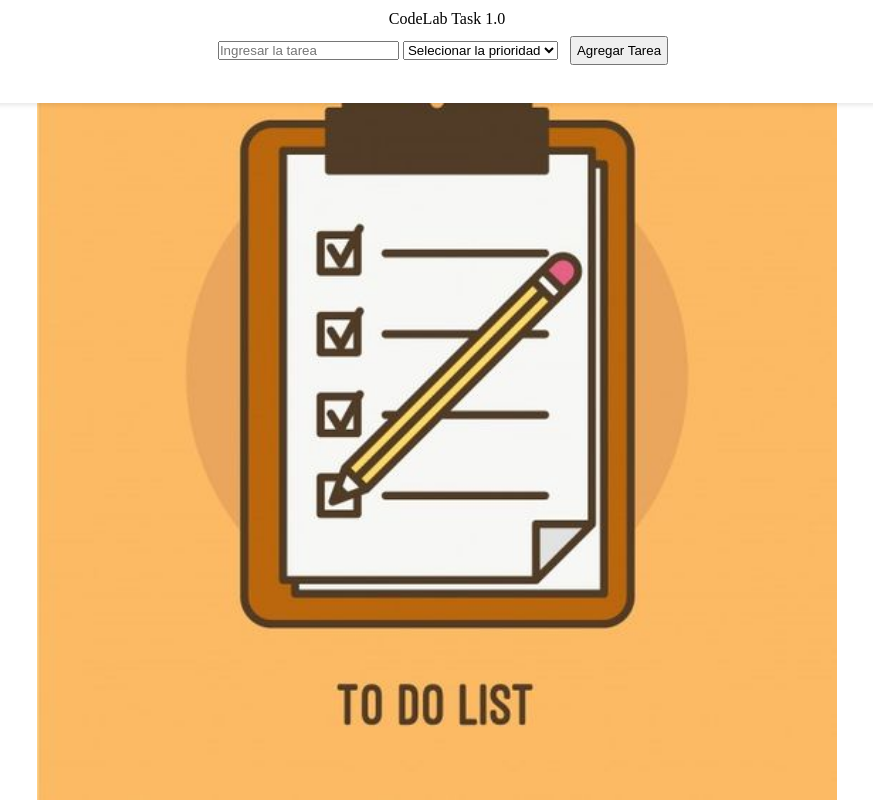
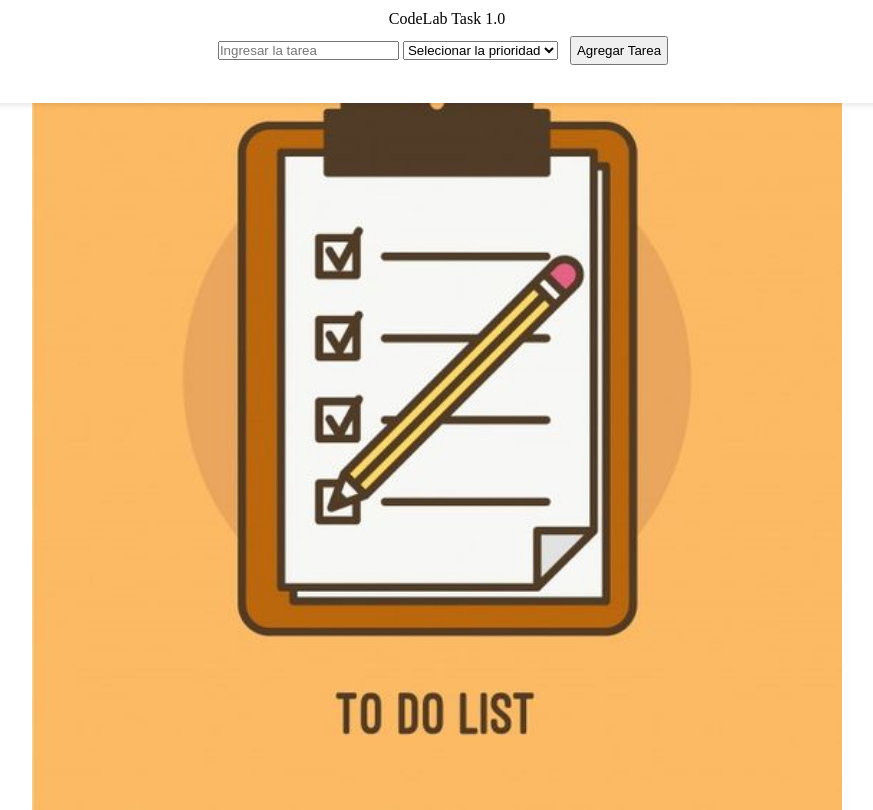
Before and after one commit to JerlibGnzlz/Priorizando-task, a plain HTML site: page index.html in a window 1280 px wide. Shown: the whole page, without its empty margins (203-1076 px from the left). Drawn offline with nearby package versions, Linux system fonts and the light colour scheme; some packages are replaced by stand-ins of ours; a script that the page names is missing.

Commit message:
fix mudularizar

```diff
--- a/assets/style/style.css
+++ b/assets/style/style.css
@@ -35,15 +35,16 @@ body {
 }
 
 .cardContainer {
-    /* display: flex; */
+    display: flex;
     /* Usar flexbox para el contenedor */
-    /* flex-direction: column; */
+    flex-direction: column;
     /* Organizar las tarjetas en columnas */
     align-items: center;
     /* Ajusta este valor según lo necesites */
     padding: 30px;
+    margin: 10px;
     /* Espaciado interior */
-    /* background-color: #f9f9f9; */
+    background-color: #f9f9f9;
 }
 
 
```
